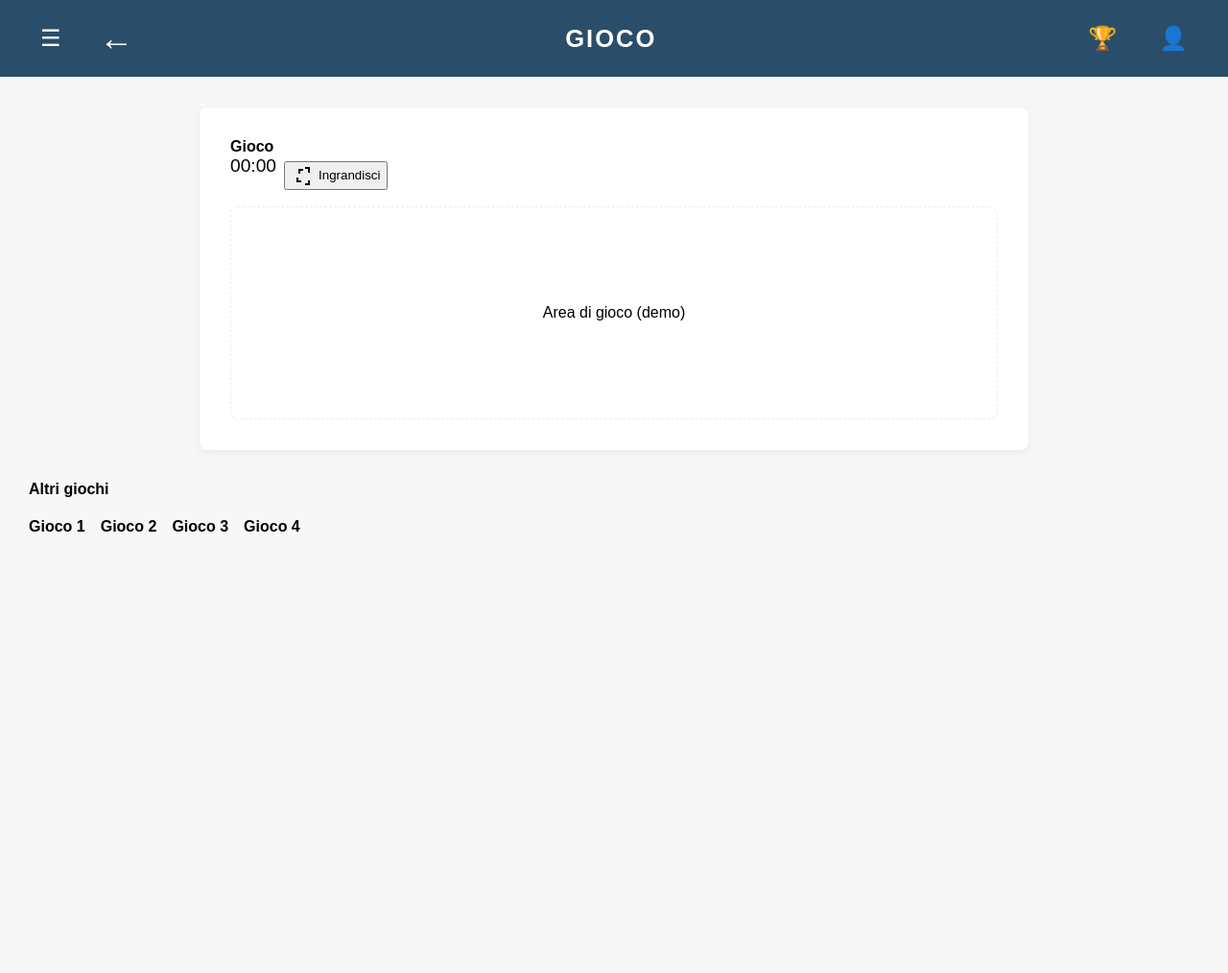
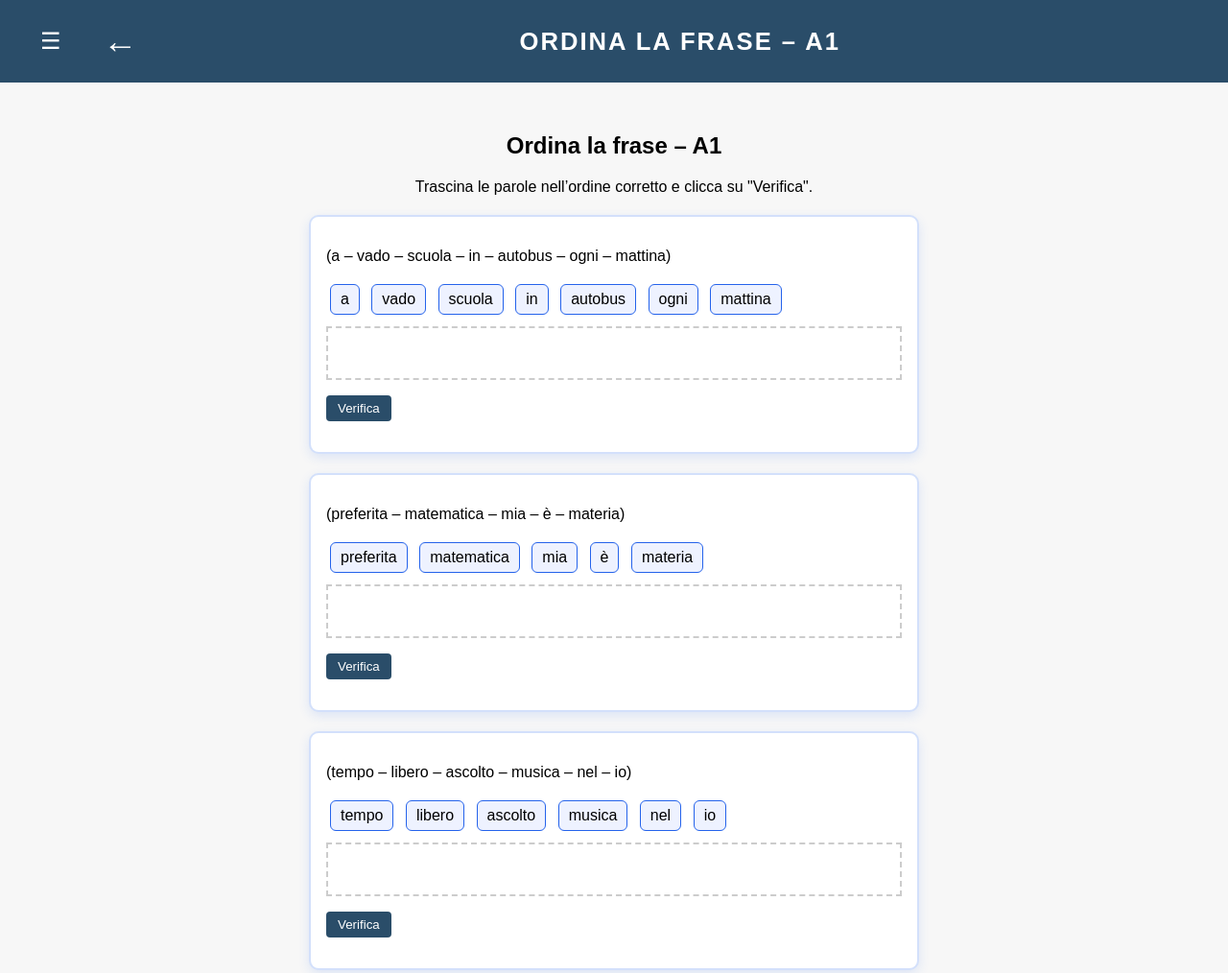
Before and after one commit to WeakestJavaCoder/ProgettoInformatica, a plain HTML site: page gioco.html in a window 1280 px wide. Shown: the top 1014 px of the page at 96% size. Before the commit the page ends 800 px from the top, so only its background shows below. Drawn offline with Linux system fonts and the light colour scheme.

Commit message:
Update gioco.html

```diff
--- a/gioco.html
+++ b/gioco.html
@@ -1,35 +1,38 @@
 <!DOCTYPE html>
 <html lang="it">
 <head>
+  <meta charset="UTF-8">
+  <title>Gioco – ORDINA LA FRASE</title>
+  <link rel="stylesheet" href="style.css">
   <style>
+    .top-bar {
+      padding-top: 0.7em;
+      padding-bottom: 0.7em;
+      min-height: 64px;
+      background: #2a4d69;
+    }
     .header-row {
       display: flex;
       align-items: center;
       justify-content: space-between;
       width: 100%;
-            min-width: 0;
       padding: 0 8px;
-            box-sizing: border-box;
     }
     .header-left {
       display: flex;
       align-items: center;
       gap: 8px;
-            min-width: 0;
     }
     .header-center {
-            flex: 1 1 0%;
+      flex: 1;
       display: flex;
       justify-content: center;
       align-items: center;
-            min-width: 0;
-            z-index: 1;
     }
     .header-right {
       display: flex;
       align-items: center;
       gap: 8px;
-            min-width: 0;
     }
     .main-title {
       text-transform: uppercase;
@@ -38,210 +41,186 @@
       font-size: 1.6rem;
       margin: 0;
       text-align: center;
-            white-space: nowrap;
-            overflow: hidden;
-            text-overflow: ellipsis;
-            flex: 1 1 0%;
+      color: #fff;
     }
     @media (max-width: 600px) {
       .main-title {
         font-size: 1.1rem;
       }
-            .header-row {
-                padding: 0 2px;
     }
+
+    /* Stile gioco */
+    .exercise {
+      margin: 20px auto;
+      max-width: 600px;
+      padding: 16px;
+      background: #fff;
+      border: 2px solid #2563eb33;
+      border-radius: 10px;
+      box-shadow: 0 4px 12px rgba(37,99,235,0.12);
+      text-align: left;
     }
-      .top-bar {
-        padding-top: 0.7em;
-        padding-bottom: 0.7em;
-        min-height: 64px;
+    .word-bank span {
+      display: inline-block;
+      background: #eef2ff;
+      border: 1px solid #2563eb;
+      border-radius: 6px;
+      padding: 6px 10px;
+      margin: 4px;
+      cursor: grab;
+    }
+    .drop-zone {
+      min-height: 40px;
+      border: 2px dashed #ccc;
+      margin: 8px 0;
+      padding: 6px;
+      min-width: 200px;
+    }
+    .check-btn {
+      margin-top: 8px;
       background: #2a4d69;
-        transition: min-height 0.2s, padding 0.2s;
+      color: #fff;
+      border: none;
+      padding: 6px 12px;
+      border-radius: 4px;
+      cursor: pointer;
     }
-      @media (max-width: 600px) {
-        .top-bar {
-          min-height: 48px;
-          padding-top: 0.4em;
-          padding-bottom: 0.4em;
-        }
+    .result {
+      margin-top: 6px;
+      font-weight: bold;
     }
   </style>
-  <meta charset="UTF-8">
-  <title>Gioco</title>
-  <link rel="stylesheet" href="style.css">
 </head>
 <body>
   <header class="top-bar">
     <div class="header-row">
       <div class="header-left">
         <button id="hamburger" class="header-btn">&#9776;</button>
-            <button id="back-btn" class="header-btn" title="Torna ai livelli" aria-label="Indietro" style="margin-left:8px;">
+        <button id="back-btn" class="header-btn" title="Torna ai livelli" aria-label="Indietro">
           <span style="font-size:1.5em;">&#8592;</span>
         </button>
       </div>
-            <h1 id="game-title-header" class="main-title title-common">Gioco</h1>
-        <div class="header-right">
-            <button id="trophy" class="header-btn" title="Esercizi svolti">&#x1F3C6;</button>
-            <button id="user" class="header-btn" title="Accedi/Registrati">&#128100;</button>
+      <div class="header-center">
+        <h1 class="main-title">Ordina la frase – A1</h1>
       </div>
+      <div class="header-right"></div>
     </div>
   </header>
-<script>
-document.addEventListener('DOMContentLoaded', function () {
-    // Freccia torna ai livelli
-    const backBtn = document.getElementById('back-btn');
-    if (backBtn) {
-        backBtn.addEventListener('click', function () {
-            // Torna alla pagina dei livelli, mantenendo il livello scelto
-            const params = new URLSearchParams(window.location.search);
-            const livello = params.get('livello') || '';
-            window.location.href = livello ? `livello.html?livello=${livello}` : 'livello.html';
-        });
-    }
-    // Titolo dinamico del gioco scelto
-    const params = new URLSearchParams(window.location.search);
-    const gioco = params.get('gioco');
-    const titolo = document.getElementById('game-title-header');
-    if (titolo && gioco) {
-        // Mostra "Gioco 1", "Gioco 2" ecc.
-        let nome = '';
-        if (gioco.match(/^\d+$/)) nome = `Gioco ${gioco}`;
-        else if (gioco.match(/^g(\d)$/i)) nome = `Gioco ${gioco.slice(1)}`;
-        else nome = `Gioco`;
-        titolo.textContent = nome;
-    }
-});
-</script>
 
+  <main style="padding:32px;text-align:center;">
+    <h2>Ordina la frase – A1</h2>
+    <p>Trascina le parole nell’ordine corretto e clicca su "Verifica".</p>
 
-<section id="gamePage" class="page hidden" style="margin-top:12px">
-    <div class="game-view">
-        <div class="game-container card" id="gameContainer">
-            <div class="game-controls">
-                <div>
-                    <h4 id="gameTitle" style="margin:0">Gioco</h4>
+    <div class="exercise" data-answer="Io vado a scuola in autobus ogni mattina">
+      <p>(a – vado – scuola – in – autobus – ogni – mattina)</p>
+      <div class="word-bank">
+        <span draggable="true">a</span>
+        <span draggable="true">vado</span>
+        <span draggable="true">scuola</span>
+        <span draggable="true">in</span>
+        <span draggable="true">autobus</span>
+        <span draggable="true">ogni</span>
+        <span draggable="true">mattina</span>
       </div>
-                <div style="display:flex;gap:8px;align-items:center">
-                    <div class="timer" id="timer">00:00</div>
-                    <button class="btn" id="btn-fullscreen" aria-pressed="false" style="display:flex;align-items:center;gap:4px">
-                                                <svg xmlns="http://www.w3.org/2000/svg" width="20" height="20" fill="currentColor" viewBox="0 0 16 16">
-                                                    <path d="M1 8V3a2 2 0 0 1 2-2h5a1 1 0 1 1 0 2H3v5a1 1 0 1 1-2 0zm14 0V3a2 2 0 0 0-2-2h-5a1 1 0 1 0 0 2h5v5a1 1 0 1 0 2 0zm0 8v-5a1 1 0 1 0-2 0v5h-5a1 1 0 1 0 0 2h5a2 2 0 0 0 2-2zm-14 0v-5a1 1 0 1 1 2 0v5h5a1 1 0 1 1 0 2H3a2 2 0 0 1-2-2z"/>
-                                                </svg>
-                                                Ingrandisci
-                    </button>
-                </div>
+      <div class="drop-zone"></div>
+      <button class="check-btn">Verifica</button>
+      <p class="result"></p>
     </div>
 
-            <!-- area di gioco simulata -->
-            <div id="playArea" style="flex:1;display:flex;align-items:center;justify-content:center;margin-top:12px">
-                <div style="width:100%;height:220px;border-radius:8px;border:1px dashed #e6edf3;display:flex;align-items:center;justify-content:center;color:var(--muted)">
-                    Area di gioco (demo)
+    <div class="exercise" data-answer="La mia materia preferita è matematica">
+      <p>(preferita – matematica – mia – è – materia)</p>
+      <div class="word-bank">
+        <span draggable="true">preferita</span>
+        <span draggable="true">matematica</span>
+        <span draggable="true">mia</span>
+        <span draggable="true">è</span>
+        <span draggable="true">materia</span>
       </div>
-            </div>
+      <div class="drop-zone"></div>
+      <button class="check-btn">Verifica</button>
+      <p class="result"></p>
     </div>
 
-        <aside class="side-panel" id="sidePanel">
-            <h4 style="margin-top:0; margin-left: 30px;">Altri giochi</h4>
-            <div id="otherGamesList" style="margin-left: 30px; display: flex; flex-direction: row; gap: 16px;">
-                <!-- populated by JS -->
+    <div class="exercise" data-answer="Nel tempo libero ascolto musica">
+      <p>(tempo – libero – ascolto – musica – nel – io)</p>
+      <div class="word-bank">
+        <span draggable="true">tempo</span>
+        <span draggable="true">libero</span>
+        <span draggable="true">ascolto</span>
+        <span draggable="true">musica</span>
+        <span draggable="true">nel</span>
+        <span draggable="true">io</span>
       </div>
-        </aside>
+      <div class="drop-zone"></div>
+      <button class="check-btn">Verifica</button>
+      <p class="result"></p>
     </div>
-</section>
 
-<script>
-    document.addEventListener('DOMContentLoaded', () => {
-        // Hamburger menu
-        const hamburger = document.getElementById('hamburger');
-        let menu = document.getElementById('menu');
-        if (!menu) {
-            menu = document.createElement('nav');
-            menu.id = 'menu';
-            menu.className = 'menu';
-            menu.style.position = 'absolute';
-            menu.style.top = '64px';
-            menu.style.left = '16px';
-            menu.style.background = '#fff';
-            menu.style.borderRadius = '10px';
-            menu.style.boxShadow = '0 8px 30px rgba(2,6,23,0.08)';
-            menu.style.padding = '8px 0';
-            menu.style.minWidth = '220px';
-            menu.style.display = 'none';
-            menu.innerHTML = `
-                <a href="index.html">Home</a>
-                <a href="livello.html?livello=A1">Tutti i livelli</a>
-                <a href="esercizi.html">Esercizi svolti</a>
-                <a href="chisiamo.html">Informazioni</a>
-            `;
-            document.body.appendChild(menu);
-        }
-        hamburger.addEventListener('click', () => {
-            menu.style.display = menu.style.display === 'none' ? 'block' : 'none';
-        });
-        document.addEventListener('click', (e) => {
-            if (!hamburger.contains(e.target) && !menu.contains(e.target)) {
-                menu.style.display = 'none';
-            }
-        });
+    <div class="exercise" data-answer="Dopo scuola faccio i compiti">
+      <p>(compiti – faccio – dopo – scuola – io)</p>
+      <div class="word-bank">
+        <span draggable="true">compiti</span>
+        <span draggable="true">faccio</span>
+        <span draggable="true">dopo</span>
+        <span draggable="true">scuola</span>
+        <span draggable="true">io</span>
+      </div>
+      <div class="drop-zone"></div>
+      <button class="check-btn">Verifica</button>
+      <p class="result"></p>
+    </div>
 
-        // Altri giochi
-        const otherGamesList = document.getElementById('otherGamesList');
-        const params = new URLSearchParams(window.location.search);
-        const livello = params.get('livello') || '';
-        const giocoAttuale = params.get('gioco') || '';
-        const games = [
-            { id: '1', title: 'Gioco 1' },
-            { id: '2', title: 'Gioco 2' },
-            { id: '3', title: 'Gioco 3' },
-            { id: '4', title: 'Gioco 4' }
-        ];
-        games.forEach(game => {
-            if (game.id !== giocoAttuale) {
-                const link = document.createElement('a');
-                link.href = `gioco.html?livello=${livello}&gioco=${game.id}`;
-                link.textContent = game.title;
-                link.style.color = 'black';
-                link.style.textDecoration = 'none';
-                link.style.fontWeight = 'bold';
-                link.style.fontSize = '1rem';
-                otherGamesList.appendChild(link);
-            }
-        });
+    <div class="exercise" data-answer="Durante la pausa mangio un panino e bevo acqua">
+      <p>(panino – bevo – durante – la – pausa – acqua – e – un – io)</p>
+      <div class="word-bank">
+        <span draggable="true">panino</span>
+        <span draggable="true">bevo</span>
+        <span draggable="true">durante</span>
+        <span draggable="true">la</span>
+        <span draggable="true">pausa</span>
+        <span draggable="true">acqua</span>
+        <span draggable="true">e</span>
+        <span draggable="true">un</span>
+        <span draggable="true">io</span>
+      </div>
+      <div class="drop-zone"></div>
+      <button class="check-btn">Verifica</button>
+      <p class="result"></p>
+    </div>
 
-        // Fullscreen YouTube style
-        const btnFullscreen = document.getElementById('btn-fullscreen');
-        const gameContainer = document.getElementById('gameContainer');
-        // SVG YouTube style
-        const svgExpand = `<svg width="24" height="24" viewBox="0 0 24 24" fill="none" xmlns="http://www.w3.org/2000/svg"><path d="M7 14H5v5h5v-2H7v-3zm0-4h2V7h3V5H7v5zm10 10h-3v2h5v-5h-2v3zm0-14v3h2V3h-5v2h3z" fill="currentColor"/></svg>`;
-        const svgReduce = `<svg width="24" height="24" viewBox="0 0 24 24" fill="none" xmlns="http://www.w3.org/2000/svg"><path d="M5 15h2v3h3v2H5v-5zm9-9h3v3h2V5h-5V3zm-9 9v5h5v-2H7v-3H5zm14-4h-2V7h-3V5h5v5z" fill="currentColor"/></svg>`;
-        btnFullscreen.innerHTML = `${svgExpand} Ingrandisci`;
-        btnFullscreen.addEventListener('click', () => {
-            if (!document.fullscreenElement) {
-                gameContainer.requestFullscreen();
-                btnFullscreen.innerHTML = `${svgReduce} Riduci`;
-            } else {
-                document.exitFullscreen();
-                btnFullscreen.innerHTML = `${svgExpand} Ingrandisci`;
-            }
-        });
-    });
-</script>
+    <div class="exercise" data-answer="Mi piace giocare a calcio con i miei amici">
+      <p>(a – calcio – mi – piace – giocare – con – amici – i)</p>
+      <div class="word-bank">
+        <span draggable="true">a</span>
+        <span draggable="true">calcio</span>
+        <span draggable="true">mi</span>
+        <span draggable="true">piace</span>
+        <span draggable="true">giocare</span>
+        <span draggable="true">con</span>
+        <span draggable="true">amici</span>
+        <span draggable="true">i</span>
+      </div>
+      <div class="drop-zone"></div>
+      <button class="check-btn">Verifica</button>
+      <p class="result"></p>
+    </div>
 
-<style>
-    @media (max-width: 768px) {
-        .game-view {
-            flex-direction: column;
-        }
+    <div class="exercise" data-answer="Uso spesso il telefono per parlare con i compagni">
+      <p>(telefono – parlo – spesso – io – con – compagni – i – al)</p>
+      <div class="word-bank">
+        <span draggable="true">telefono</span>
+        <span draggable="true">parlo</span>
+        <span draggable="true">spesso</span>
+        <span draggable="true">io</span>
+        <span draggable="true">con</span>
+        <span draggable="true">compagni</span>
+        <span draggable="true">i</span>
+        <span draggable="true">al</span>
+      </div>
+      <div class="drop-zone"></div>
+      <button class="check-btn">Verifica</button>
+      <p class="result"></p>
+    </div>
 
-        .game-container {
-            width: 100%;
-            margin-bottom: 16px;
-        }
-
-        .side-panel {
-            width: 100%;
-        }
-    }
-</style>
-</body>
-</html>
+    <div class="exercise" data-answer="Il fine settimana esco con la mia famiglia o con gli amici">
+      <p>(fine – settimana – esco
```
Lines whose indentation alone changed are shown as unchanged.
